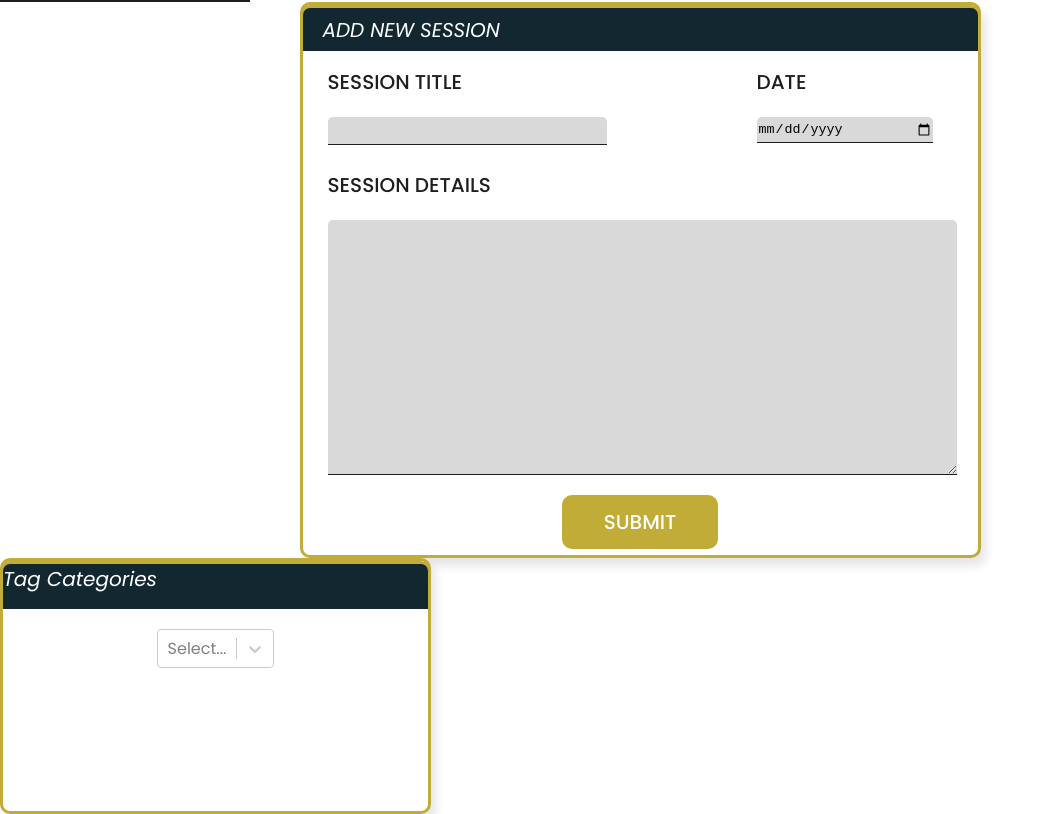
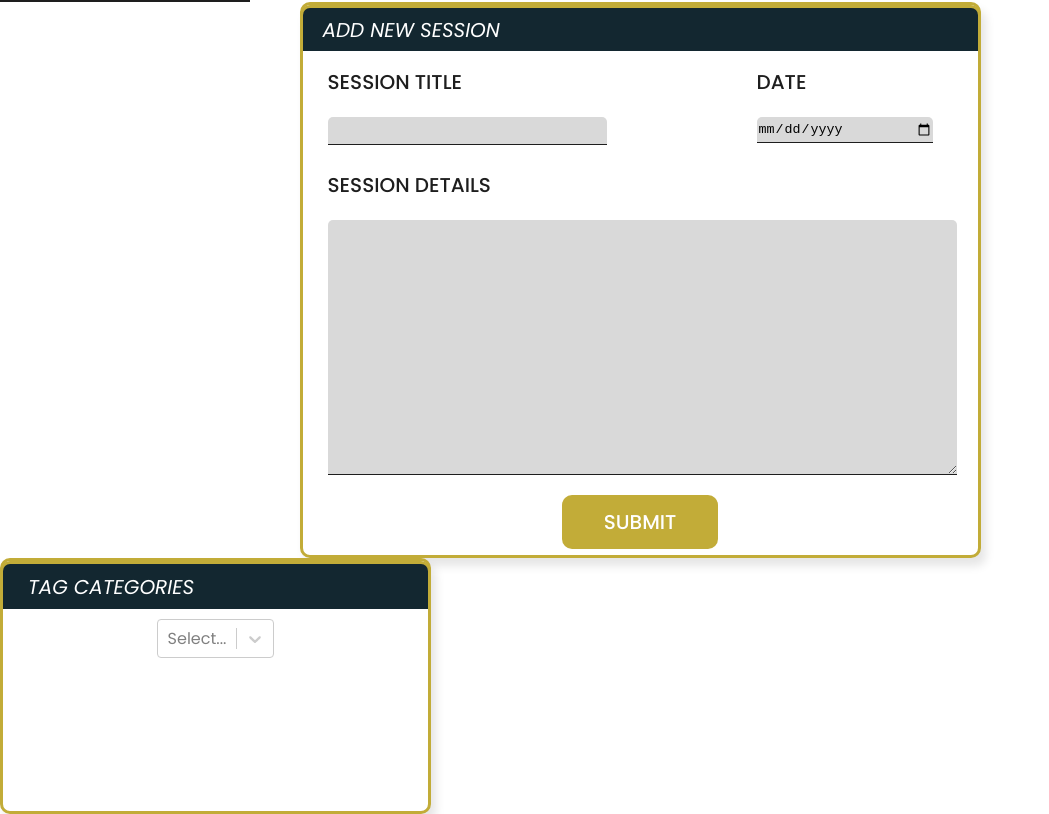
Before and after one commit to alliebourden/fableforge, a React (Vite) app: page /session-editor in a window 1280 px wide. Shown: the part 1023-1837 px from the top of the page, without its empty margins (0-1049 px from the left). Built offline with nearby package versions, Linux system fonts and the light colour scheme.

Commit message:
style - separated title and container to add text padding

```diff
--- a/src/components/CategoryTags.jsx
+++ b/src/components/CategoryTags.jsx
@@ -13,10 +13,7 @@ const categoryStyle = {
     flexDirection: "column",
     alignItems: "center",
   },
-  title: {
-    fontSize: "20px",
-    fontWeight: "500",
-    marginBottom: "10px",
+  titleContainer: {
     borderRadius: "10px 10px 0px 0px",
     borderTop: "3px solid #C2AC38",
     borderRight: "3px solid #C2AC38",
@@ -24,8 +21,14 @@ const categoryStyle = {
     background: "#132730",
     width: "425px",
     height: "45px",
+  },
+  title: {
+    fontSize: "20px",
+    fontWeight: "500",
+    marginBottom: "10px",
     color: "#FFF",
     fontStyle: "italic",
+    padding: "8px 25px",
   },
 };
 
@@ -91,7 +94,9 @@ const SessionTags = () => {
 
   return (
     <div style={categoryStyle.container}>
-      <div style={categoryStyle.title}>Tag Categories</div>
+      <div style={categoryStyle.titleContainer}>
+        <div style={categoryStyle.title}>TAG CATEGORIES</div>
+      </div>
       <Select
         options={tags}
         styles={{
@@ -104,9 +109,6 @@ const SessionTags = () => {
         onChange={handleChange}
         isMulti
       />
-      {/* <div>
-        Selected Tags: {selectedTags.map((tag) => tag.label).join(", ")}
-      </div> */}
     </div>
   );
 };
```
